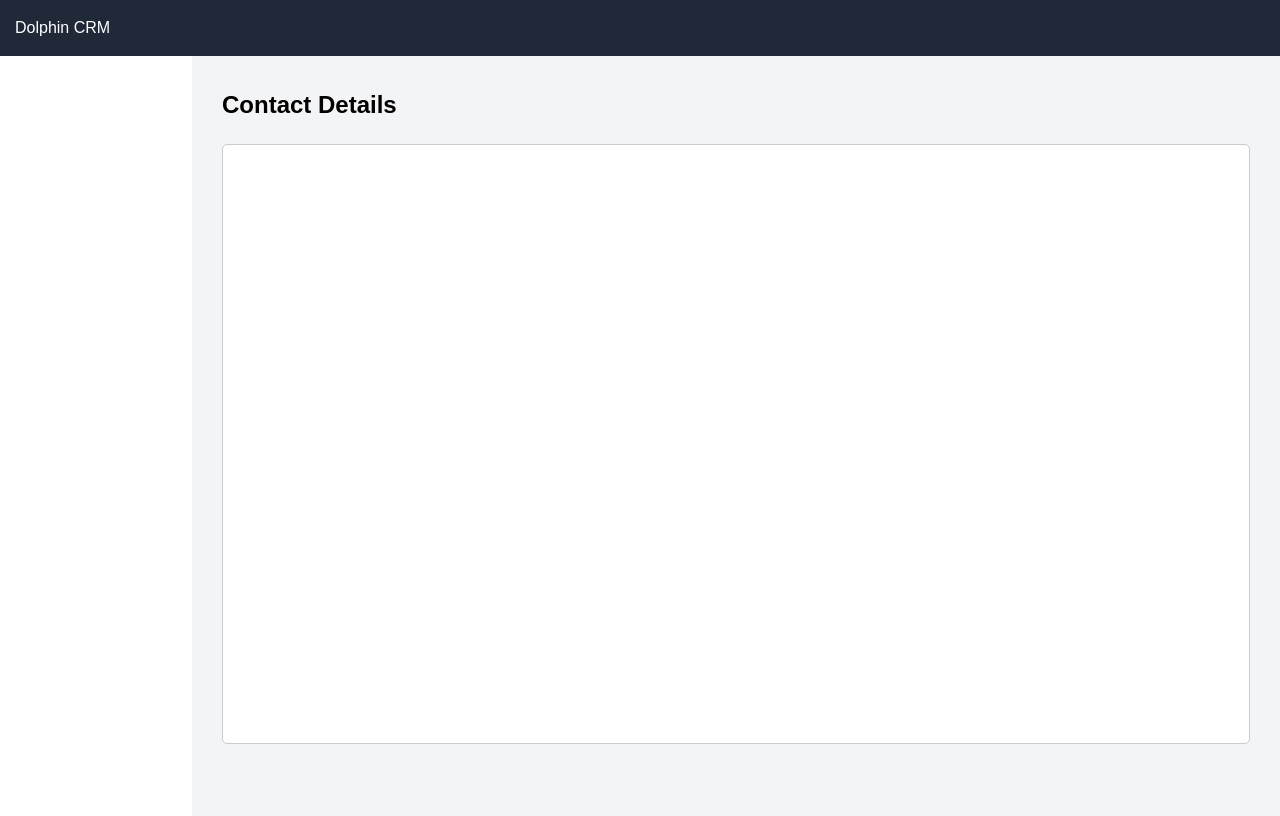
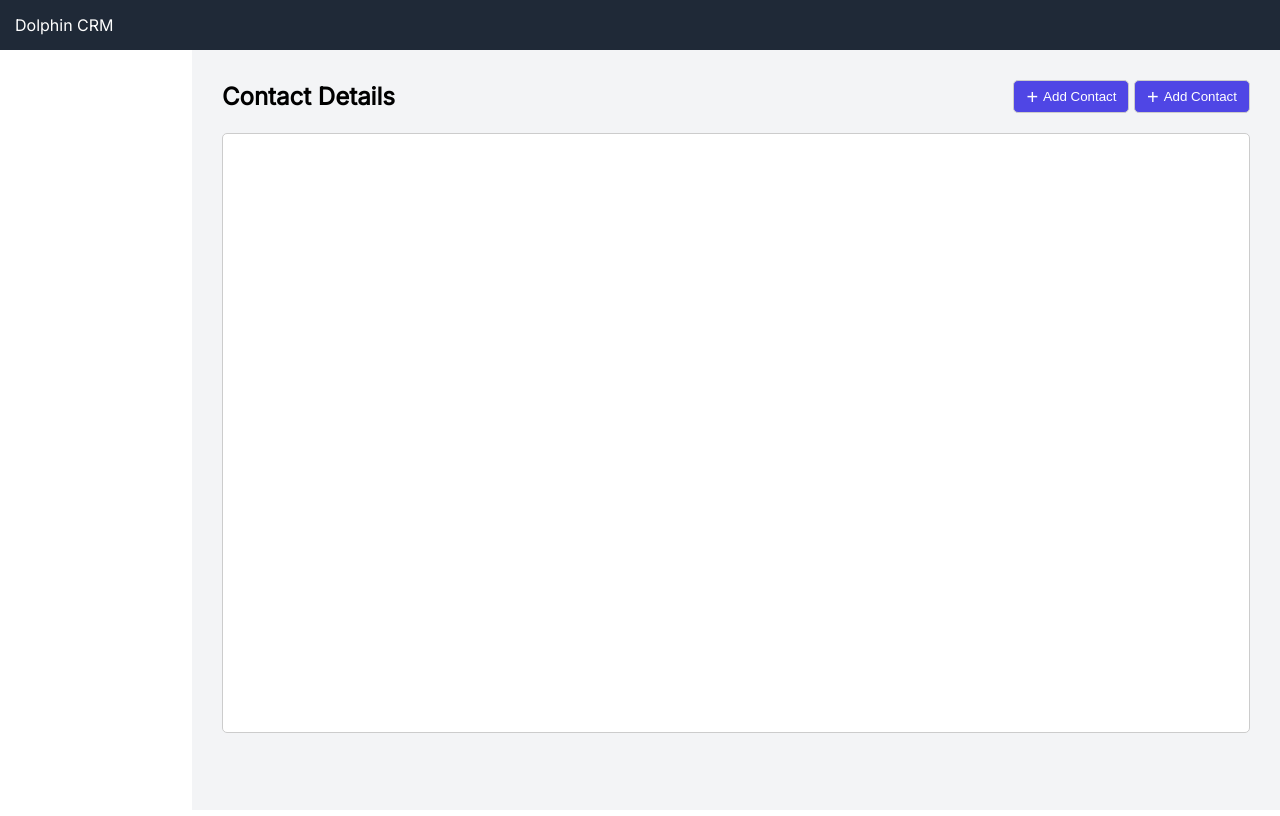
Before and after one commit to b13nmaN/comp2245-finalproject, a PHP site: template pages/contact-details.php in a window 1280 px wide. After the commit the page ends 733 px from the top, so only its background shows below. Run offline with PHP 8.4, Linux system fonts and the light colour scheme; the template is opened without the code that fills it, so the values that code supplies are empty.

Commit message:
added navigation to view contact details page

```diff
--- a/assets/css/styles.css
+++ b/assets/css/styles.css
@@ -8,8 +8,8 @@
 /* ---------------------------------------------------General styles------------------------------------------------- */
 body {
     min-height: 100vh;
-    font-family: Arial, sans-serif;
-    line-height: 1.6;
+    font-family: 'Inter'; font-size: 16px;
+    font-weight: 400;
     overflow: hidden;
 }
 
@@ -269,7 +269,7 @@ input:focus {
 
 .view-button {
     color: var(--color-purple);
-    font-weight: 500;
+    font-weight: 600;
 }
 
 .view-button:hover{
@@ -312,11 +312,4 @@ tr:nth-child(even) {
 }
 
 
-
-/* Highlight cells on hover */
-td:hover {
-    background-color: #d8e2f0;
-}
-
-
 /*------------------------------------------------------contact details page---------------------------------------------- */
--- a/assets/js/app.js
+++ b/assets/js/app.js
@@ -43,6 +43,10 @@ document.addEventListener('DOMContentLoaded', function () {
         loadPage('/comp2245-finalproject/index.php/new-contact');
     })
 
+
+    document.querySelector('.view-button').addEventListener('click', () => {
+        loadPage('/comp2245-finalproject/index.php/contact-details');
+    })
 });
 
 function loadPage(page) {
--- a/pages/contact-details.php
+++ b/pages/contact-details.php
@@ -1,6 +1,14 @@
 <main>
-    <h2>Contact Details</h2>
-    <!-- header goes here -->
+    <div class="dashboard-header">
+        <h2>Contact Details</h2>
+        <div>
+            <button class="add-contact">Add Contact</button>
+            <button class="add-contact">Add Contact</button>
+        </div>
+        <!-- header goes here -->
+        <!-- do not change the dashboard-header styles -->
+        <!-- change the content within the dashboard-header -->
+    </div>
     <div class="container-main">
         <!-- content goes here -->
     </div>
--- a/router.php
+++ b/router.php
@@ -15,7 +15,8 @@ $routes = [
     '/comp2245-finalproject/index.php/home' => 'pages/home.php',
     '/comp2245-finalproject/index.php/users' => 'pages/users.php',
     '/comp2245-finalproject/index.php/new-contact' => 'pages/new-contact.php',
-    '/comp2245-finalproject/index.php/login' => 'pages/login.php'
+    '/comp2245-finalproject/index.php/login' => 'pages/login.php',
+    '/comp2245-finalproject/index.php/contact-details' => 'pages/contact-details.php'
 ];
 
 if (array_key_exists($uri, $routes)) {
--- a/template/header.php
+++ b/template/header.php
@@ -5,7 +5,7 @@
     <meta name="viewport" content="width=device-width, initial-scale=1.0">
     <title>Dolphin CRM</title>
     <link rel="stylesheet" href="../assets/css/styles.css">
-
+    <link href='https://fonts.googleapis.com/css?family=Inter' rel='stylesheet'>
 </head>
 
 <body>
```
